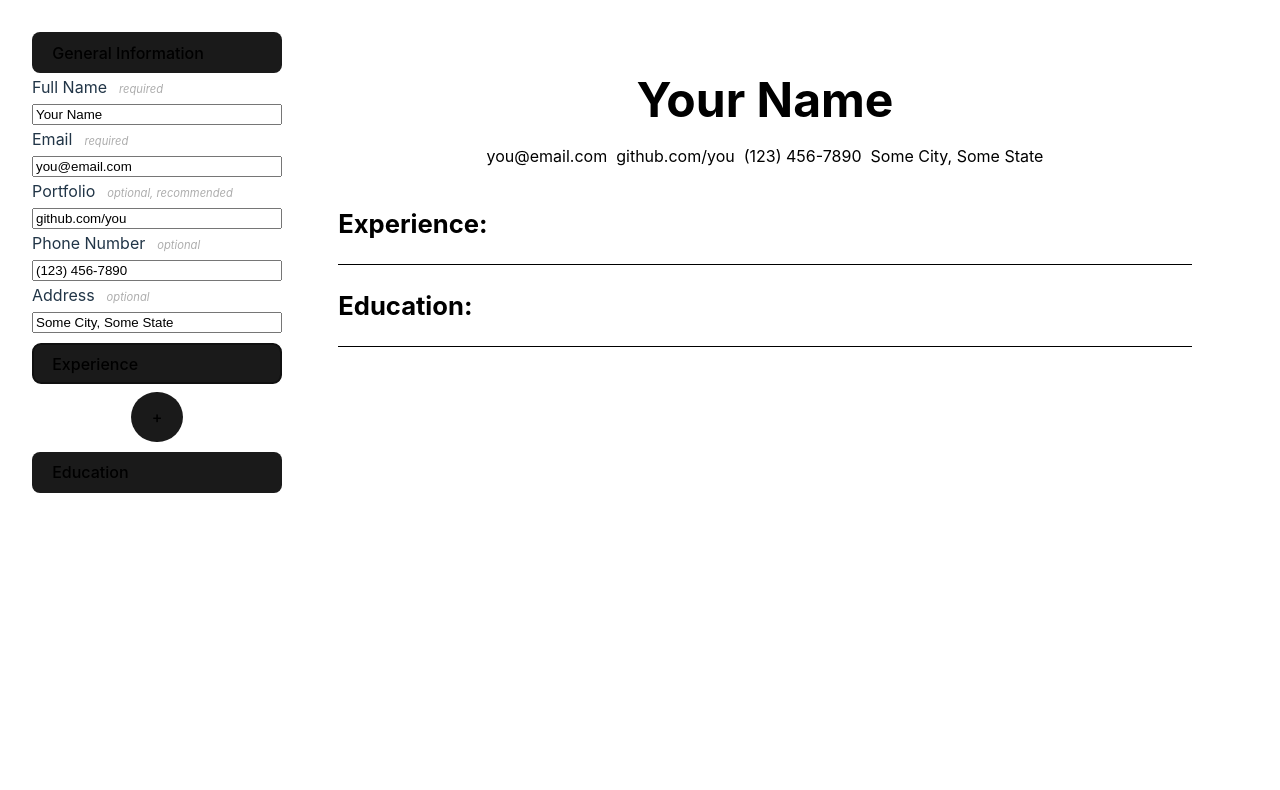
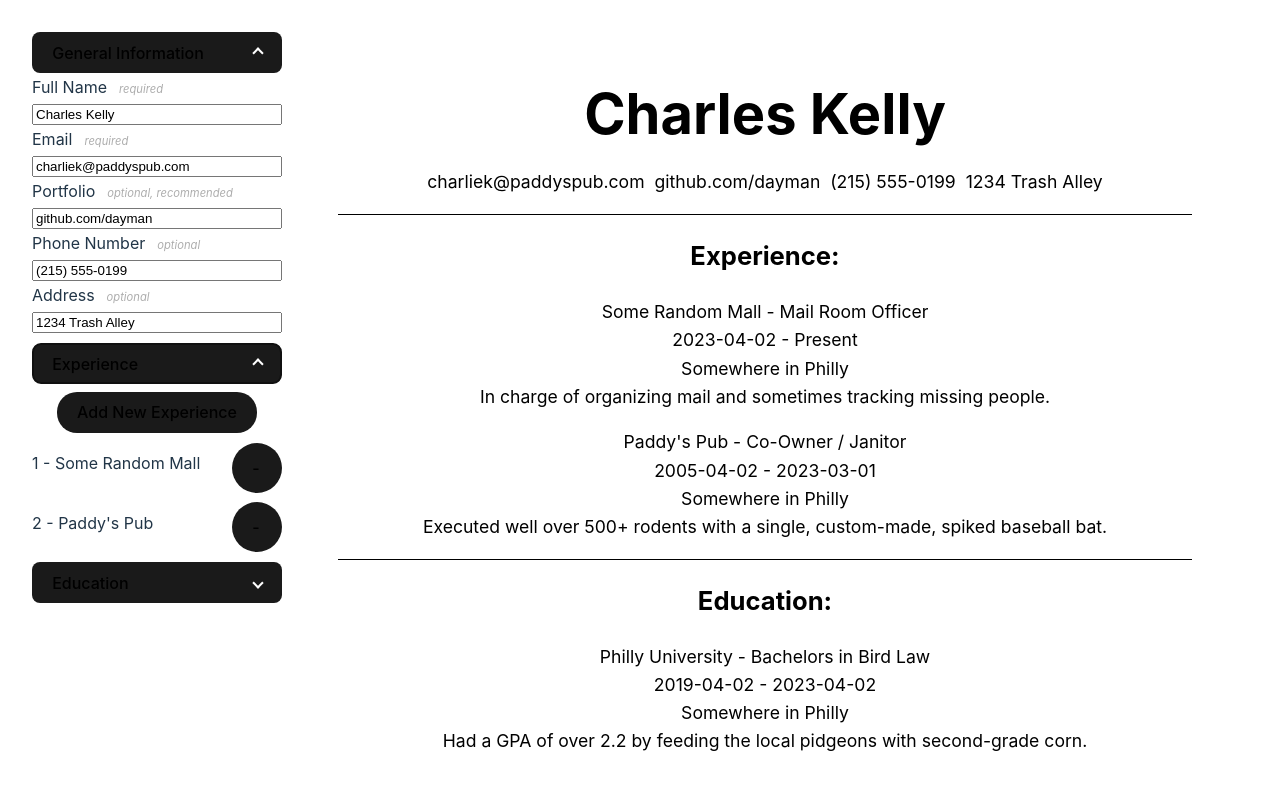
Before and after one commit to alansobchacki/odin-react-cv-app, a React (Vite) app: page / in a window 1280 px wide. Both pictures are taken after a click on the button "Experience". Shown: the top 790 px of the page. Built offline with nearby package versions, Linux system fonts and the light colour scheme.

Commit message:
Drastically improve ux/ui with revamped CSS rules

```diff
--- a/src/App.css
+++ b/src/App.css
@@ -17,7 +17,20 @@
   flex-direction: column;
 }
 
+.description-input-field {
+  font-family: inherit;
+  font-size: 0.8rem;
+  height: 100px;
+}
+
+.regular-button {
+  display: flex;
+  justify-content: space-between;
+  align-items: center;
+}
+
 .regular-button,
+.medium-button,
 .small-button {
   border-radius: 8px;
   border: 1px solid transparent;
@@ -32,12 +45,36 @@
   text-align: left;
 }
 
+.medium-button {
+  margin-top: 3%;
+  border-radius: 20px;
+  min-width: 100px;
+}
+
 .small-button {
   margin-top: 3%;
   border-radius: 50%;
   font-size: 1em;
   min-width: 50px;
   min-height: 50px;
+  width: 20px;
+  height: 20px;
+}
+
+.arrow {
+  border: solid white;
+  border-width: 0 2px 2px 0;
+  display: inline-block;
+  padding: 3px;
+  transition: transform 0.3s ease;
+}
+
+.arrow.down {
+  transform: rotate(45deg);
+}
+
+.arrow.up {
+  transform: rotate(-135deg);
 }
 
 .info {
@@ -66,6 +103,14 @@
   margin-top: 2px;
 }
 
+.information-row {
+  display: flex;
+  flex-direction: row;
+  justify-content: space-between;
+  gap: 5px;
+  margin-top: 2px;
+}
+
 /* resume stuff */
 #resume {
   grid-row: 1 / 2;
@@ -78,10 +123,11 @@
   height: 1200px;
   margin-left: 3%;
   margin-right: 3%;
+  line-height: 1.6;
 }
 
 #resume h1 {
-  font-size: 3rem;
+  font-size: 3.5rem;
   margin-bottom: -1%;
 }
 
@@ -89,7 +135,10 @@
   font-size: 1.6rem;
 }
 
-.resume-field {
-  text-align: left;
+#resume p {
+  font-size: 1.1rem;
+}
+
+.resume-line {
   border-bottom: 1px solid black;
 }
--- a/src/App.jsx
+++ b/src/App.jsx
@@ -6,16 +6,45 @@ import "./App.css";
 
 function App() {
   // General information
-  const [fullName, setFullName] = useState("Your Name");
-  const [email, setEmail] = useState("you@email.com");
-  const [portfolio, setPortfolio] = useState("github.com/you");
-  const [phoneNumber, setPhoneNumber] = useState("(123) 456-7890");
-  const [address, setAddress] = useState("Some City, Some State");
+  const [fullName, setFullName] = useState("Charles Kelly");
+  const [email, setEmail] = useState("charliek@paddyspub.com");
+  const [portfolio, setPortfolio] = useState("github.com/dayman");
+  const [phoneNumber, setPhoneNumber] = useState("(215) 555-0199");
+  const [address, setAddress] = useState("1234 Trash Alley");
 
   // Work Experience
-  const [workExperiences, setWorkExperiences] = useState([]);
+  const [workExperiences, setWorkExperiences] = useState([
+    {
+      institutionName: "Some Random Mall",
+      institutionLocation: "Somewhere in Philly",
+      startDuration: "2023-04-02",
+      endDuration: "Present",
+      title: "Mail Room Officer",
+      description:
+        "In charge of organizing mail and sometimes tracking missing people.",
+    },
+    {
+      institutionName: "Paddy's Pub",
+      institutionLocation: "Somewhere in Philly",
+      startDuration: "2005-04-02",
+      endDuration: "2023-03-01",
+      title: "Co-Owner / Janitor",
+      description:
+        "Executed well over 500+ rodents with a single, custom-made, spiked baseball bat.",
+    },
+  ]);
   // Education
-  const [educationExperiences, setEducationExperiences] = useState([]);
+  const [educationExperiences, setEducationExperiences] = useState([
+    {
+      institutionName: " Philly University",
+      institutionLocation: "Somewhere in Philly",
+      startDuration: "2019-04-02",
+      endDuration: "2023-04-02",
+      title: "Bachelors in Bird Law",
+      description:
+        "Had a GPA of over 2.2 by feeding the local pidgeons with second-grade corn.",
+    },
+  ]);
 
   const addExperience = (type, newExperience) => {
     if (type === "Experience") {
--- a/src/components/Information.jsx
+++ b/src/components/Information.jsx
@@ -47,12 +47,13 @@ function Information({
     <div>
       <button className="regular-button" onClick={toggleFieldVisibility}>
         {typeOfInformation}
+        <span className={`arrow ${toggleField ? "up" : "down"}`}></span>
       </button>
 
       {toggleField && (
         <>
-          <button className="small-button" onClick={toggleNewInformation}>
-            +
+          <button className="medium-button" onClick={toggleNewInformation}>
+            Add New {typeOfInformation}
           </button>
 
           {newInformation && (
@@ -138,10 +139,10 @@ function Information({
                     Description{" "}
                     <span className="observation">optional, recommended</span>
                   </label>
-                  <input
+                  <textarea
+                    className="description-input-field"
                     type="text"
                     placeholder="Enter something unique you did"
-                    maxLength={300}
                     value={description}
                     onChange={(e) => setDescription(e.target.value)}
                   />
@@ -149,19 +150,17 @@ function Information({
               </form>
 
               <div id="edit-buttons">
-                <button className="small-button" onClick={handleAddExperience}>
-                  +
+                <button className="medium-button" onClick={handleAddExperience}>
+                  Save {typeOfInformation}
                 </button>
               </div>
             </div>
           )}
 
           {experiences.map((experience, index) => (
-            <div key={index}>
+            <div className="information-row" key={index}>
               <p>
-                {experience.institutionName}, {experience.title},{" "}
-                {experience.startDuration}, {experience.endDuration},{" "}
-                {experience.institutionLocation}, {experience.description}
+                {index + 1} - {experience.institutionName}
               </p>
               <button
                 className="small-button"
--- a/src/components/PersonalInfo.jsx
+++ b/src/components/PersonalInfo.jsx
@@ -22,6 +22,7 @@ function PersonalInformation({
     <div className="">
       <button className="regular-button" onClick={toggleVisibility}>
         General Information
+        <span className={`arrow ${isVisible ? "up" : "down"}`}></span>
       </button>
 
       {isVisible && (
--- a/src/components/Resume.jsx
+++ b/src/components/Resume.jsx
@@ -17,8 +17,10 @@ function Resume({
         </p>
       </div>
 
+      <div className="resume-line"></div>
+
       {/* Experience Section */}
-      <div className="resume-field">
+      <div>
         <h2>
           <strong>Experience:</strong>
         </h2>
@@ -37,8 +39,10 @@ function Resume({
         ))}
       </div>
 
+      <div className="resume-line"></div>
+
       {/* Education Section */}
-      <div className="resume-field">
+      <div>
         <h2>
           <strong>Education:</strong>
         </h2>
```
Also changed, not shown: src/components/ToDo.txt (deleted).
